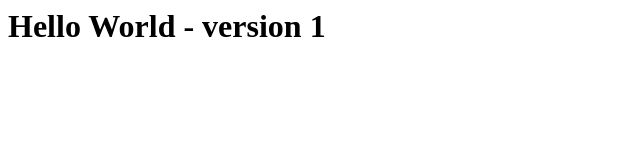
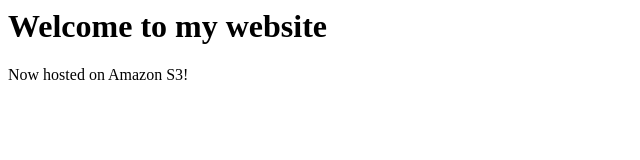
Before and after one commit to Youssefelsawy/Enabling-Continuous-Delivery-Using-CircleCi, a plain HTML site: page index.html in a window 1280 px wide. Shown: the whole page, without its empty margins (0-640 px from the left). Drawn offline with Linux system fonts and the light colour scheme.

Commit message:
promote to production (blue green)

```diff
--- a/index.html
+++ b/index.html
@@ -1,9 +1,9 @@
-<html>
-  <head>
-      <title>Version 1</title>
-  </head>
-
-  <body>
-      <h1>Hello World - version 1</h1>
-  </body>
+<html xmlns="http://www.w3.org/1999/xhtml" >
+<head>
+    <title>My Website Home Page</title>
+</head>
+<body>
+  <h1>Welcome to my website</h1>
+  <p>Now hosted on Amazon S3!</p>
+</body>
 </html>
```
Also changed, not shown: 2 other files.
